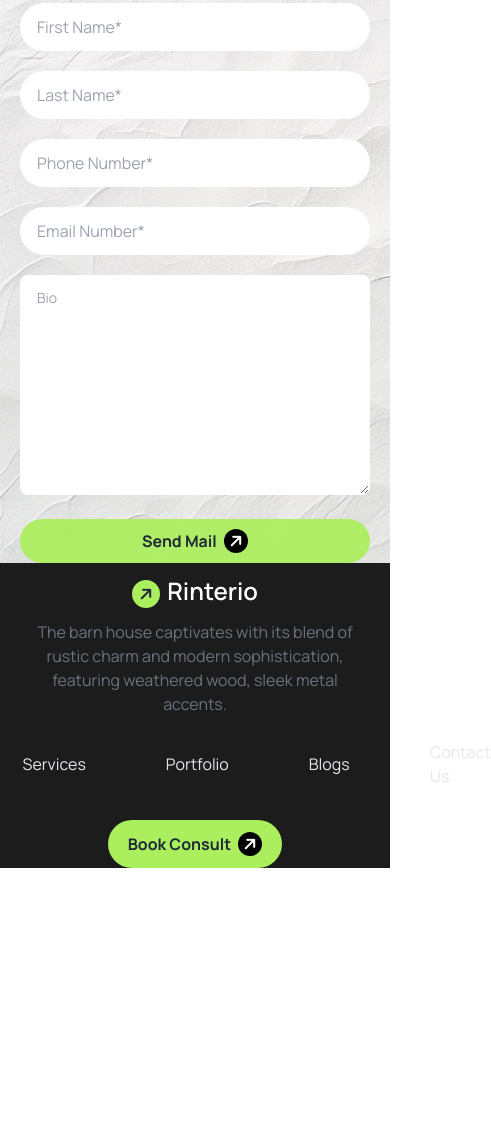
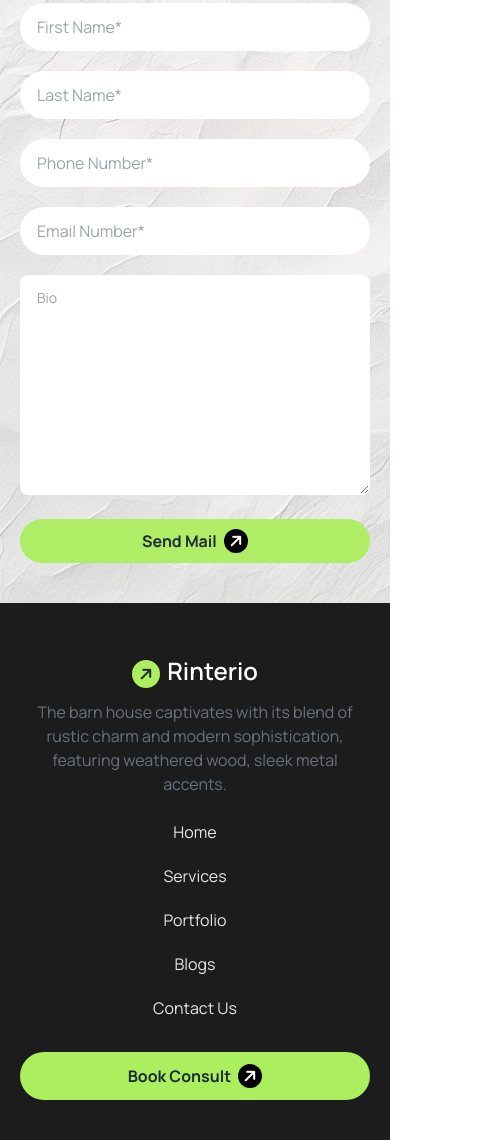
Before and after one commit to Saikat0098/Assignment-3, a plain HTML site: page index.html in a window 390 px wide. Shown: the part 5642-6782 px from the top of the page, 491 px wide, since content can reach past the window. Before the commit the page ends 6510 px from the top, so only its background shows below. Drawn offline with nearby package versions, Linux system fonts and the light colour scheme.

Commit message:
footer responsive

```diff
--- a/index.html
+++ b/index.html
@@ -305,7 +305,9 @@
              </div>
          </section>
          <!-- Lets Connect -->
-          <section class="md-mt-16 bg-cover bg-no-repeat  bg-[url('/assets/bg.jpg')]  ">
+          <section
+          style="background-image: url(./assets/bg.jpg);"
+           class="md-mt-16 bg-cover bg-no-repeat pb-10 md:pb-0 ">
             <!-- Next Project container -->
              <div class="container mx-auto px-5 md:px-20 md:py-14">
 
@@ -370,7 +372,7 @@
      </main>
      <footer class="bg-[#1C1C1C] w-full">
       <!-- Footer Main Div -->
-       <div class="px-5 md:px-20 md:py-14">
+       <div class="px-5 py-10 md:px-20 md:py-14">
         <!-- top logo and text area -->
         <div class="text-center">
 
@@ -384,7 +386,7 @@
 
         </div>
         <!-- Links Menu -->
-         <div class="flex justify-center items-center space-x-20 mt-6 text-gray-200">
+         <div class="md:flex justify-center items-center space-y-5 text-center  md:space-x-20 mt-6 text-gray-200">
           <div><a href="#">Home</a></div>
           <div><a href="#">Services</a></div>
           <div><a href="#">Portfolio</a></div>
@@ -393,8 +395,8 @@
 
          </div>
          <!-- bottom btn -->
-         <div class="flex justify-center items-center mt-8">
-          <button class="   bg-primary_color py-3 px-5 rounded-full  space-x-1 ">
+         <div class="flex justify-center items-center mt-8 w-full">
+          <button class="   bg-primary_color py-3 px-5 rounded-full  space-x-1 w-full md:w-60">
             <a href="#" class="font-bold"> Book Consult</a>
             <span class="-rotate-45 text-white"><i class="fa-solid fa-arrow-right -rotate-45  bg-black h-6 w-6 rounded-full py-1"></i></span>
 
```
